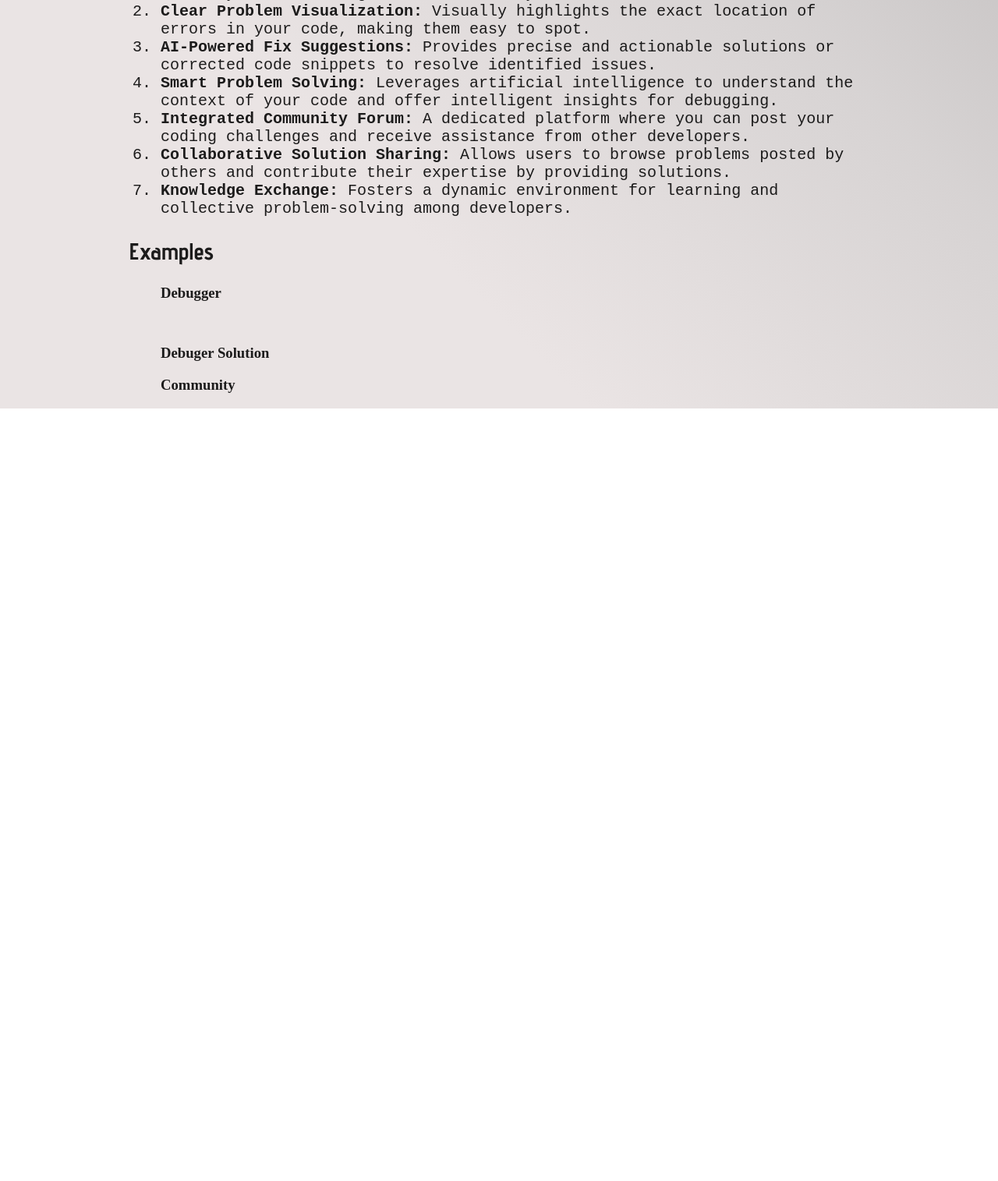
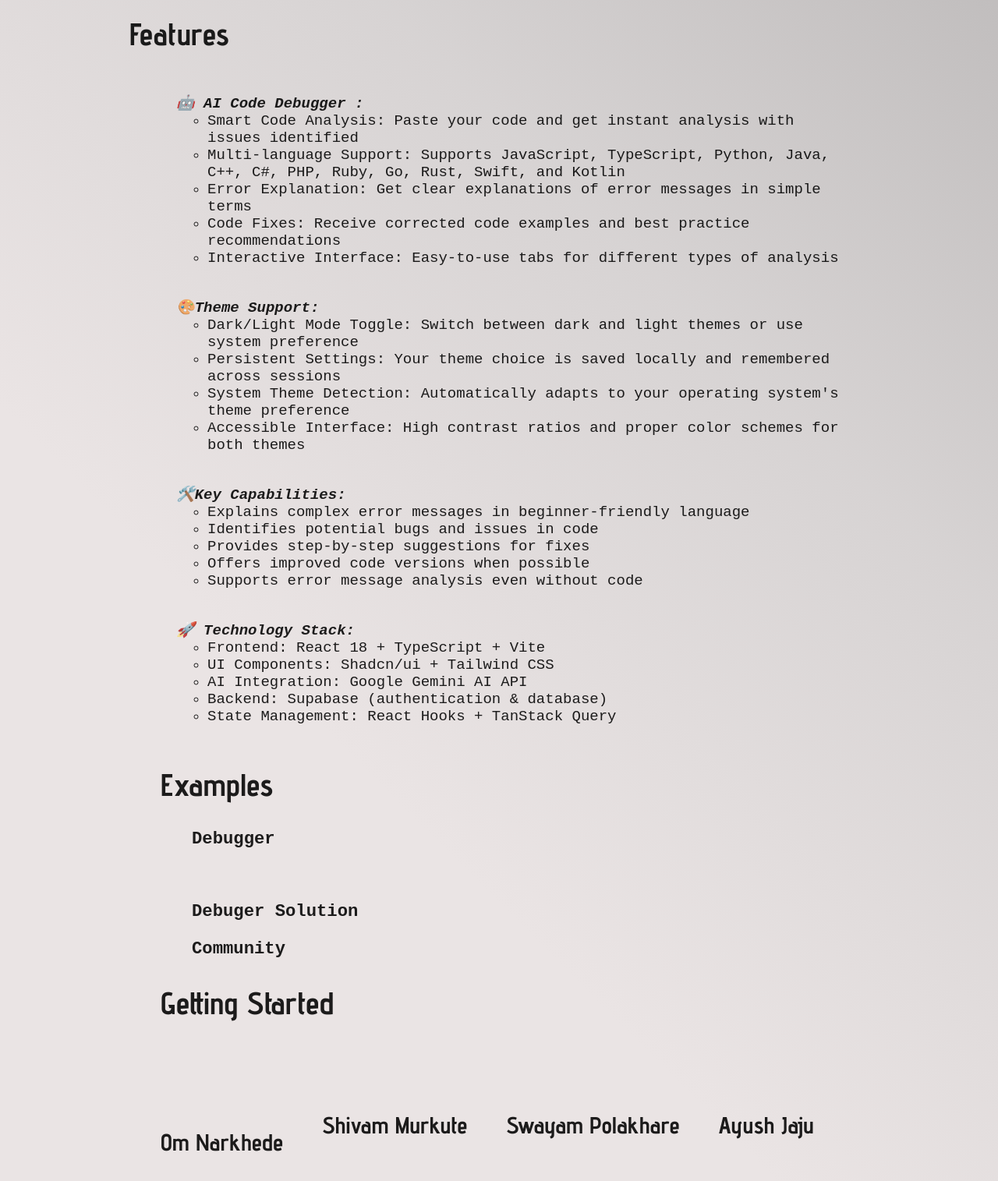
Before and after one commit to mshivam20/deburger, a plain HTML site: page index.html in a window 1280 px wide. Shown: the part 1223-2738 px from the top of the page at 78% size. Before the commit the page ends 1747 px from the top, so only its background shows below. Drawn offline with Linux system fonts and the light colour scheme; a web font is replaced by a local one.

Commit message:
shivam v3

```diff
--- a/index.html
+++ b/index.html
@@ -29,14 +29,33 @@
             <hr>
             <h2 class="features_head">Features</h2>
             <ol class="features">
-                <li class="feature1"><b>Intelligent Error Detection:</b> Quickly identifies mistakes and anomalies within your code using advanced AI analysis.</li>
-                <li class="feature2"><b>Clear Problem Visualization:</b> Visually highlights the exact location of errors in your code, making them easy to spot.</li>
-                <li class="feature3"><b>AI-Powered Fix Suggestions:</b> Provides precise and actionable solutions or corrected code snippets to resolve identified issues.</li>
-                <li class="feature4"><b>Smart Problem Solving:</b> Leverages artificial intelligence to understand the context of your code and offer intelligent insights for debugging.</li>
-                <li class="feature5"><b>Integrated Community Forum:</b> A dedicated platform where you can post your coding challenges and receive assistance from other developers.</li>
-                <li class="feature6"><b>Collaborative Solution Sharing:</b> Allows users to browse problems posted by others and contribute their expertise by providing solutions.</li>
-                <li class="feature7"><b>Knowledge Exchange:</b> Fosters a dynamic environment for learning and collective problem-solving among developers.</li>
-            </ol>
+                <li class="feature1 feature"><b><i>🤖  AI Code Debugger :</i></b> <ul><li>Smart Code Analysis: Paste your code and get instant analysis with issues identified</li>
+                <li>Multi-language Support: Supports JavaScript, TypeScript, Python, Java, C++, C#, PHP, Ruby, Go, Rust, Swift, and Kotlin</li>
+            <li>Error Explanation: Get clear explanations of error messages in simple terms</li>
+            <li>Code Fixes: Receive corrected code examples and best practice recommendations</li>
+            <li>Interactive Interface: Easy-to-use tabs for different types of analysis</li>
+            </ul></li>
+
+
+                <li class="feature2 feature"><b><i>🎨Theme Support:</i></b> <ul><li>Dark/Light Mode Toggle: Switch between dark and light themes or use system preference</li>
+                <li>Persistent Settings: Your theme choice is saved locally and remembered across sessions</li>
+            <li>System Theme Detection: Automatically adapts to your operating system's theme preference</li>
+        <li>Accessible Interface: High contrast ratios and proper color schemes for both themes</li></ul></li>
+
+
+                <li class="feature3 feature"><b><i>🛠️Key Capabilities:</i></b> <ul><li>Explains complex error messages in beginner-friendly language</li>
+                <li>Identifies potential bugs and issues in code</li>
+            <li>Provides step-by-step suggestions for fixes</li>
+            <li>Offers improved code versions when possible</li>
+            <li>Supports error message analysis even without code</li></ul></li>
+
+
+        <li class="feature4 feature"><b><i>🚀 Technology Stack:</i></b> <ul><li>Frontend: React 18 + TypeScript + Vite </li>
+<li>UI Components: Shadcn/ui + Tailwind CSS</li>
+<li>AI Integration: Google Gemini AI API</li>
+<li>Backend: Supabase (authentication & database)</li>
+<li>State Management: React Hooks + TanStack Query</li></ul></li>
+
         <div class="examples">
             <h2 class="example_head">Examples</h2>
             <ul class="examples">
@@ -47,8 +66,17 @@
 
     </ul></div>
 
-        </div>
+    <div class="geting_started"><h2 class="get_start">Getting Started</h2></div>
 
+<div class="foot">
+        <footer>
+          <div class="om"><img src="./public/" alt=""><h2 class="name">Om Narkhede</h2></div>
+          <div class="shivam"><h2 class="name">Shivam Murkute</h2></div>
+          <div class="swayam"><h2 class="name">Swayam Polakhare</h2></div>
+          <div class="ayush"><h2 class="name">Ayush Jaju</h2></div>
+        </footer>
     </div>
+    </div>
+
 </body>
 </html>
--- a/style.css
+++ b/style.css
@@ -28,7 +28,7 @@ body{
 p{
   font-family: monospace;
   font-optical-sizing: auto;
-  font-size: 18px;
+  font-size: 19px;
   font-weight: 500;
   font-style: normal;
 
@@ -37,7 +37,7 @@ h2{
      font-family: "Advent Pro", sans-serif;
   font-optical-sizing: auto;
   font-weight: 400px;
-  font-size: 30px;
+  font-size: 40px;
   font-style: normal;
   font-variation-settings:
     "wdth" 100;
@@ -49,5 +49,24 @@ ul.examples{
 }
 ol{
   font-family: monospace;
-  font-size: 20px;
+  font-size: 19px;
 }
+footer{
+  width:100%;
+  height: fit-content;
+  display: flex;
+  margin-top: 90px;
+
+}
+.name{
+  font-size: 30px;
+  margin-right: 50px;
+}
+ol{
+  list-style: none;
+
+
+}
+ol>li{
+  padding: 20px;
+}
```
